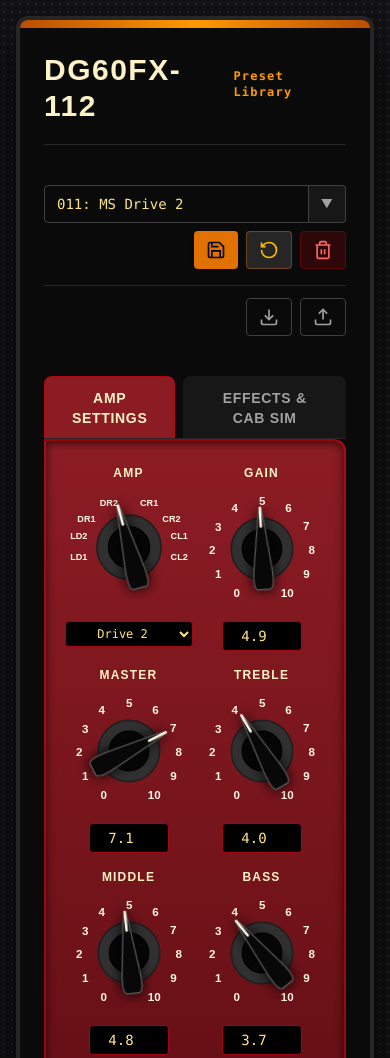
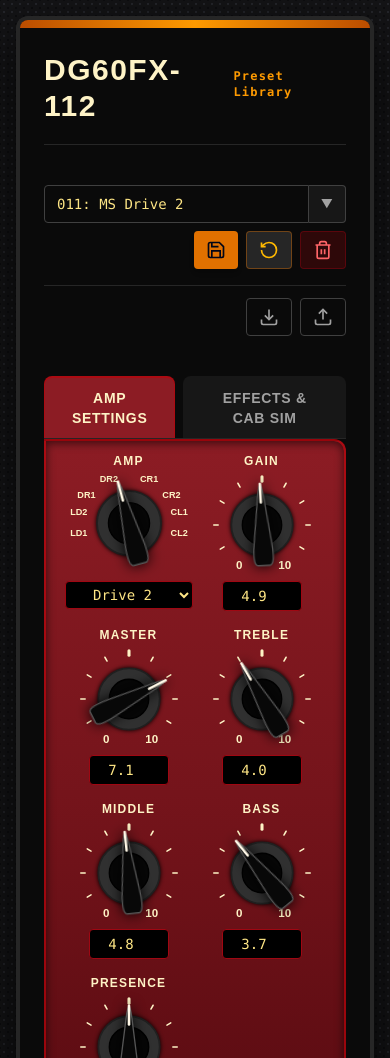
Before and after one commit to MickeyLux/dg60fx, a website: page index.html in a window 390 px wide. Shown: the top 1058 px of the page. Drawn offline with Linux system fonts and the light colour scheme.

Commit message:
feat: improved knob design and responsiveness

```diff
--- a/app.js
+++ b/app.js
@@ -671,24 +671,24 @@ function initAmpModeSwitch() {
 function createKnobHTML(knob) {
     return `
     <div class="flex flex-col items-center" id="card-${knob.id}">
-        <h3 class="text-xs font-black uppercase tracking-widest text-amber-100 mb-1 font-brand">${knob.label}</h3>
+        <h3 class="text-xs font-black uppercase tracking-widest text-amber-100 -mb-2 lg:mb-1 font-brand">${knob.label}</h3>
 
         <svg class="knob-svg w-32 h-32 select-none" viewBox="110 110 292 292" data-id="${knob.id}">
-            <ellipse cx="256" cy="256" rx="70" ry="70" style="fill: #303030; stroke: #202020; stroke-width: 4px;"/>
+            <ellipse class="knobShadow" cx="256" cy="256" rx="70" ry="70" style="fill: #303030; stroke: #202020; stroke-width: 4px;"/>
             <ellipse cx="256" cy="256" rx="45" ry="45" style="fill: #060606; stroke: #000000; stroke-width: 3px;"/>
 
-            <g transform="matrix(0.946044, 0, 0, 0.946044, 14.208778, 17.450031)" fill="#fff8e7">
-                <text style="white-space: pre; font-family: Arial, sans-serif; font-size: 28px; font-weight: bold;" x="187.077" y="368.902">0</text>
-                <text style="white-space: pre; font-family: Arial, sans-serif; font-size: 28px; font-weight: bold;" x="142.441" y="320.985">1</text>
-                <text style="white-space: pre; font-family: Arial, sans-serif; font-size: 28px; font-weight: bold;" x="128.000" y="263.746">2</text>
-                <text style="white-space: pre; font-family: Arial, sans-serif; font-size: 28px; font-weight: bold;" x="142.441" y="208.082">3</text>
-                <text style="white-space: pre; font-family: Arial, sans-serif; font-size: 28px; font-weight: bold;" x="181.826" y="163.446">4</text>
-                <text style="white-space: pre; font-family: Arial, sans-serif; font-size: 28px; font-weight: bold;" x="248.210" y="145.723">5</text>
-                <text style="white-space: pre; font-family: Arial, sans-serif; font-size: 28px; font-weight: bold;" x="311.795" y="163.446">6</text>
-                <text style="white-space: pre; font-family: Arial, sans-serif; font-size: 28px; font-weight: bold;" x="354.461" y="207.425">7</text>
-                <text style="white-space: pre; font-family: Arial, sans-serif; font-size: 28px; font-weight: bold;" x="367.589" y="263.746">8</text>
-                <text style="white-space: pre; font-family: Arial, sans-serif; font-size: 28px; font-weight: bold;" x="355.118" y="322.297">9</text>
-                <text style="white-space: pre; font-family: Arial, sans-serif; font-size: 28px; font-weight: bold;" x="300.636" y="368.902">10</text>
+            <g class="fill-amber-100 stroke-[3.5] stroke-amber-100" stroke-linecap="round">
+                <text class="stroke-none" style="white-space: pre; font-family: Arial, sans-serif; font-size: 26.49px; font-weight: bold;" text-anchor="middle" dominant-baseline="central" x="204.00" y="346.07">0</text>
+                <line x1="169.40" y1="306.00" x2="160.74" y2="311.00"/>
+                <line x1="156.00" y1="256.00" x2="146.00" y2="256.00"/>
+                <line x1="169.40" y1="206.00" x2="160.74" y2="201.00"/>
+                <line x1="206.00" y1="169.40" x2="201.00" y2="160.74"/>
+                <line class="stroke-7" x1="256.00" y1="156.00" x2="256.00" y2="146.00"/>
+                <line x1="306.00" y1="169.40" x2="311.00" y2="160.74"/>
+                <line x1="342.60" y1="206.00" x2="351.26" y2="201.00"/>
+                <line x1="356.00" y1="256.00" x2="366.00" y2="256.00"/>
+                <line x1="342.60" y1="306.00" x2="351.26" y2="311.00"/>
+                <text class="stroke-none" style="white-space: pre; font-family: Arial, sans-serif; font-size: 26.49px; font-weight: bold;" text-anchor="middle" dominant-baseline="central" x="308.00" y="346.07">10</text>
             </g>
 
             <g class="pointerGroup" style="transform: rotate(210deg); transform-origin: 256px 256px;">
@@ -697,9 +697,8 @@ function createKnobHTML(knob) {
             </g>
         </svg>
 
-        <div class="mt-2 flex flex-col items-center">
-            <input type="number" class="valueInput w-20 text-center bg-black text-amber-200 font-mono text-sm py-1 px-2 rounded border border-red-800 focus:outline-none focus:border-amber-500"
-                    value="${knob.initial.toFixed(1)}" min="0" max="10" step="0.1">
+        <div class="-mt-2 lg:mt-2 flex flex-col items-center">
+            <input type="number" class="valueInput w-20 text-center bg-black text-amber-200 font-mono text-sm py-1 px-2 rounded border border-red-800 focus:outline-none focus:border-amber-500" value="${knob.initial.toFixed(1)}" min="0" max="10" step="0.1">
         </div>
     </div>
     `;
--- a/index.html
+++ b/index.html
@@ -105,28 +105,28 @@
 
             <!-- Tab Navigation Header -->
             <div class="flex border-b border-neutral-800 gap-2">
-                <button id="tabAmpBtn" class="px-5 py-2.5 font-brand text-sm font-bold tracking-wider rounded-t-lg transition-all border-t-2 border-x border-red-700/60 bg-[#8c1c24] text-amber-100">
+                <button id="tabAmpBtn" class="px-5 py-2.5 font-brand text-sm font-bold tracking-wider rounded-t-lg border-t-2 border-x border-red-700/60 bg-[#8c1c24] text-amber-100">
                     AMP SETTINGS
                 </button>
-                <button id="tabFxBtn" class="px-5 py-2.5 font-brand text-sm font-bold tracking-wider rounded-t-lg transition-all border-t-2 border-x border-transparent bg-neutral-900 text-neutral-400 hover:text-neutral-200">
+                <button id="tabFxBtn" class="px-5 py-2.5 font-brand text-sm font-bold tracking-wider rounded-t-lg border-t-2 border-x border-transparent bg-neutral-900 text-neutral-400 hover:text-neutral-200">
                     EFFECTS & CAB SIM
                 </button>
             </div>
 
             <!-- TAB 1: AMP SETTINGS -->
-            <div id="tabAmpContent" class="block bg-linear-to-b from-[#8c1c24] via-[#75141b] to-[#590b11] p-6 rounded-xl rounded-tl-none border-2 border-red-700/60 shadow-[inset_0_2px_10px_rgba(0,0,0,0.6)]">
+            <div id="tabAmpContent" class="block bg-linear-to-b from-[#8c1c24] via-[#75141b] to-[#590b11] px-6 py-3 lg:py-10 rounded-xl rounded-tl-none border-2 border-red-700/60 shadow-[inset_0_2px_10px_rgba(0,0,0,0.6)]">
                 <div class="grid grid-cols-2 sm:grid-cols-4 lg:grid-cols-7 gap-4 justify-items-center items-start">
 
                     <!-- 8-Way Amp Select Rotary Switch -->
                     <div class="flex flex-col items-center" id="card-ampSelect">
-                        <h3 class="text-xs font-black uppercase tracking-widest text-amber-100 mb-1 font-brand">AMP</h3>
+                        <h3 class="text-xs font-black uppercase tracking-widest text-amber-100 -mb-2 lg:mb-1 font-brand">AMP</h3>
 
                         <svg class="knob-svg w-32 h-32 select-none" viewBox="136 120 240 280" id="ampSelectSvg">
-                            <ellipse cx="256" cy="256" rx="70" ry="70" style="fill: #303030; stroke: #202020; stroke-width: 4px;"/>
+                            <ellipse class="knobShadow" cx="256" cy="256" rx="70" ry="70" style="fill: #303030; stroke: #202020; stroke-width: 4px;"/>
                             <ellipse cx="256" cy="256" rx="45" ry="45" style="fill: #060606; stroke: #000000; stroke-width: 3px;"/>
 
                             <!-- Hellbeige Skalen-Labels für Amp-Modi -->
-                            <g style="font-family: Arial, sans-serif; font-size: 20px; font-weight: bold;" fill="#fff8e7">
+                            <g class="fill-amber-100" style="font-family: Arial, sans-serif; font-size: 20px; font-weight: bold;">
                                 <text x="165" y="284" text-anchor="end">LD1</text>
                                 <text x="165" y="239" text-anchor="end">LD2</text>
                                 <text x="183" y="200" text-anchor="end">DR1</text>
@@ -144,8 +144,8 @@
                             </g>
                         </svg>
 
-                        <div class="mt-2 flex flex-col items-center w-full">
-                            <select id="ampModeSelect" class="w-full bg-black text-amber-200 font-mono text-xs py-1 px-1 rounded border border-red-800 focus:outline-none focus:border-amber-500 text-center">
+                        <div class="-mt-2 lg:mt-2 flex flex-col items-center w-full">
+                            <select id="ampModeSelect" class="w-full bg-black text-amber-200 font-mono text-sm py-1 px-1 rounded border border-red-800 focus:outline-none focus:border-amber-500 text-center">
                                 <option value="-105">Lead 1</option>
                                 <option value="-75">Lead 2</option>
                                 <option value="-45">Drive 1</option>
@@ -166,7 +166,7 @@
             </div>
 
             <!-- TAB 2: EFFECTS & CAB SIM -->
-            <div id="tabFxContent" class="hidden bg-linear-to-b from-[#8c1c24] via-[#75141b] to-[#590b11] p-6 rounded-xl border-2 border-red-700/60 shadow-[inset_0_2px_10px_rgba(0,0,0,0.6)]">
+            <div id="tabFxContent" class="hidden bg-linear-to-b from-[#8c1c24] via-[#75141b] to-[#590b11] px-6 py-3 lg:py-10 rounded-xl border-2 border-red-700/60 shadow-[inset_0_2px_10px_rgba(0,0,0,0.6)]">
                 <div class="grid grid-cols-1 md:grid-cols-2 lg:grid-cols-3 gap-6">
 
                     <!-- 1. COMPRESSOR (On/Off + 1 Parameter "Comp") -->
--- a/src/input.css
+++ b/src/input.css
@@ -36,6 +36,10 @@ header {
     filter: drop-shadow(#000 0px 0px 15px);
 }
 
+.knobShadow {
+    filter: drop-shadow(#000 0px 0px 5px);
+}
+
 /* Custom scrollbar for effect menus */
 ::-webkit-scrollbar {
     width: 6px;
```
Also changed, not shown: output.css.
